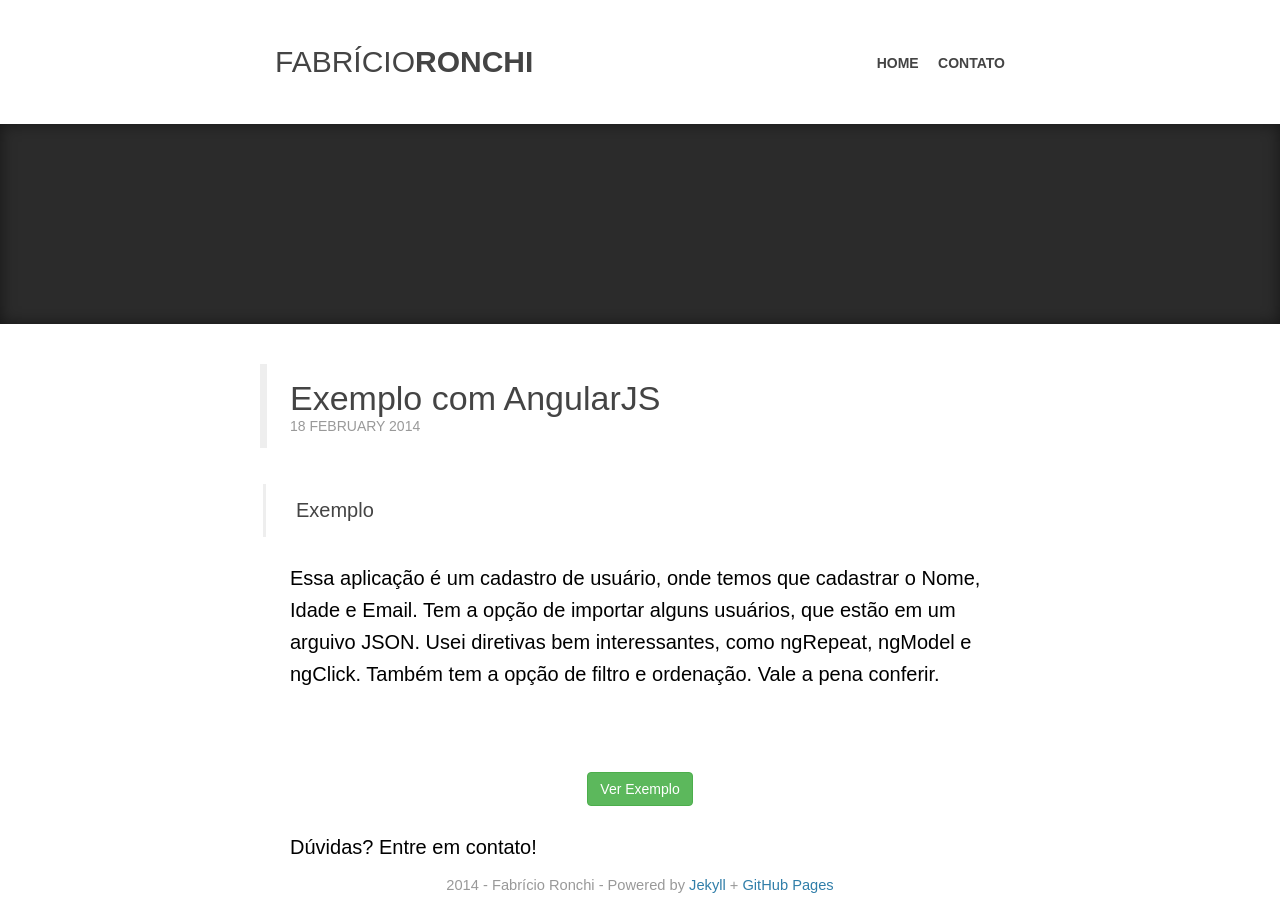
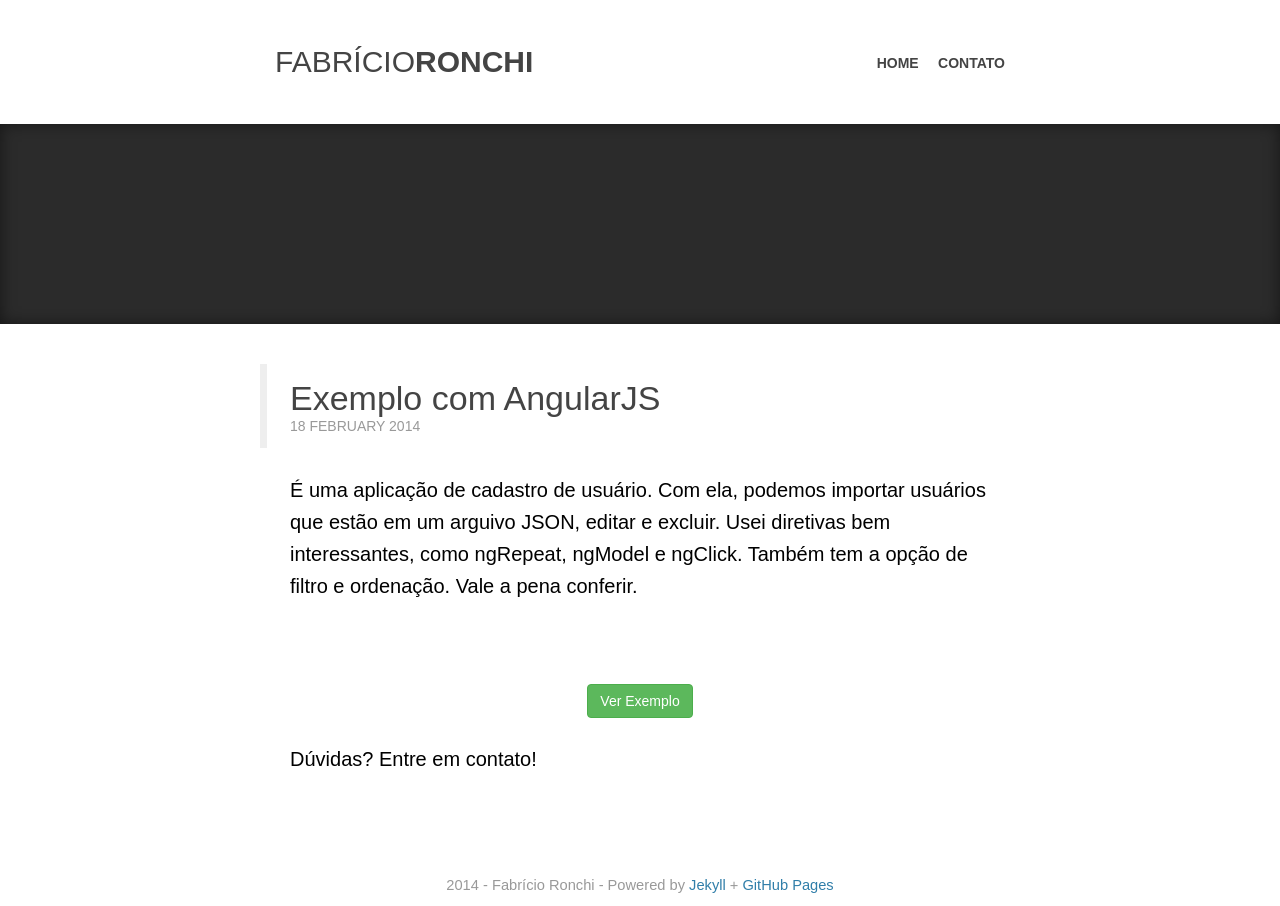
Before and after one commit to fabriciomrkonell/fabriciomrkonell, a Jekyll site: the page built from _posts/2014-02-18-exemplo-funcoes-angularjs.markdown, in a window 1280 px wide. Built offline with Jekyll 4.4.1, drawn with Linux system fonts in a browser that asks for light colours; some web fonts are replaced; Markdown is read by kramdown in place of the engine named in the settings; comment, search, counter and statistics services are not loaded.

Commit message:
Correção

```diff
--- a/_posts/2014-02-16-ng-controller-vs-ng-app.markdown
+++ b/_posts/2014-02-16-ng-controller-vs-ng-app.markdown
@@ -9,7 +9,7 @@ categories: Blog
 Essa diretiva é como se fosse um <code>".ready()"</code> do jQuery. Quando colocamos o ng-app, você está dizendo pro AngularJS, que ele precisa monitorar DOM a partir daquele ponto.
 
 <h3>ngController</h3>
-O ngController é usado pra determinar as funionalidades de determinado inicio e fim, por isso é geralmente usado no Body.
+O ngController é usado pra determinar as funcionalidades de determinado inicio e fim, por isso é geralmente usado no Body.
 
 <h3>Posso ter 2 Controllers?</h3>
 Sim, e ambos podem se comunicar através do <code>"$scope.$broadcast"</code> e <code>"$scope.$emit"</code>, pai/filho e filho/pai respectivamente.
--- a/_posts/2014-02-18-exemplo-funcoes-angularjs.markdown
+++ b/_posts/2014-02-18-exemplo-funcoes-angularjs.markdown
@@ -5,8 +5,7 @@ date:   2014-02-18 10:00:00
 categories: Blog
 ---
 
-<h3>Exemplo</h3>
-Essa aplicação é um cadastro de usuário, onde temos que cadastrar o Nome, Idade e Email. Tem a opção de importar alguns usuários, que estão em um arguivo JSON. Usei diretivas bem interessantes, como ngRepeat, ngModel e ngClick. Também tem a opção de filtro e ordenação. Vale a pena conferir.
+É uma aplicação de cadastro de usuário. Com ela, podemos importar usuários que estão em um arguivo JSON, editar e excluir. Usei diretivas bem interessantes, como ngRepeat, ngModel e ngClick. Também tem a opção de filtro e ordenação. Vale a pena conferir.
 
 <br />
 
```
